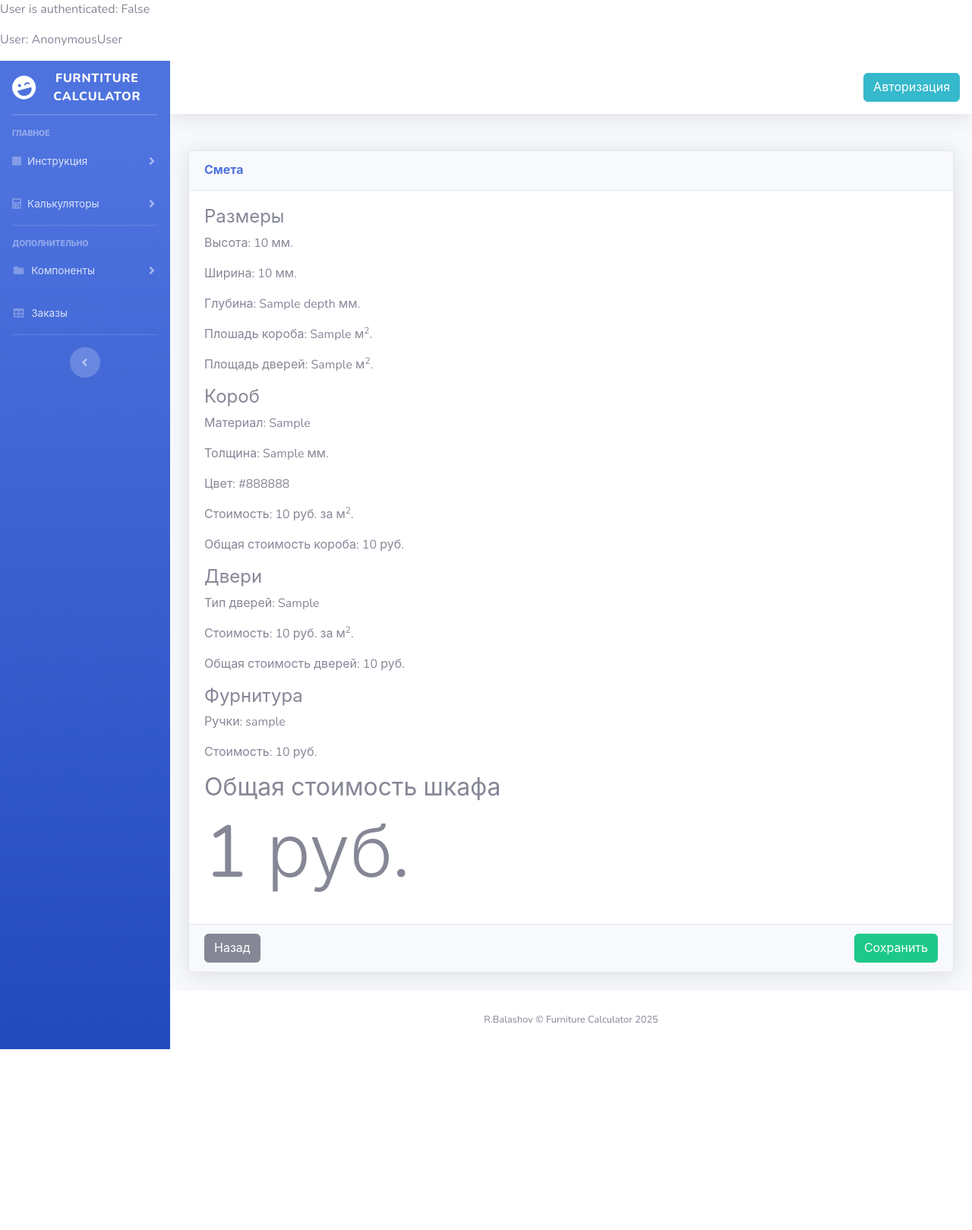
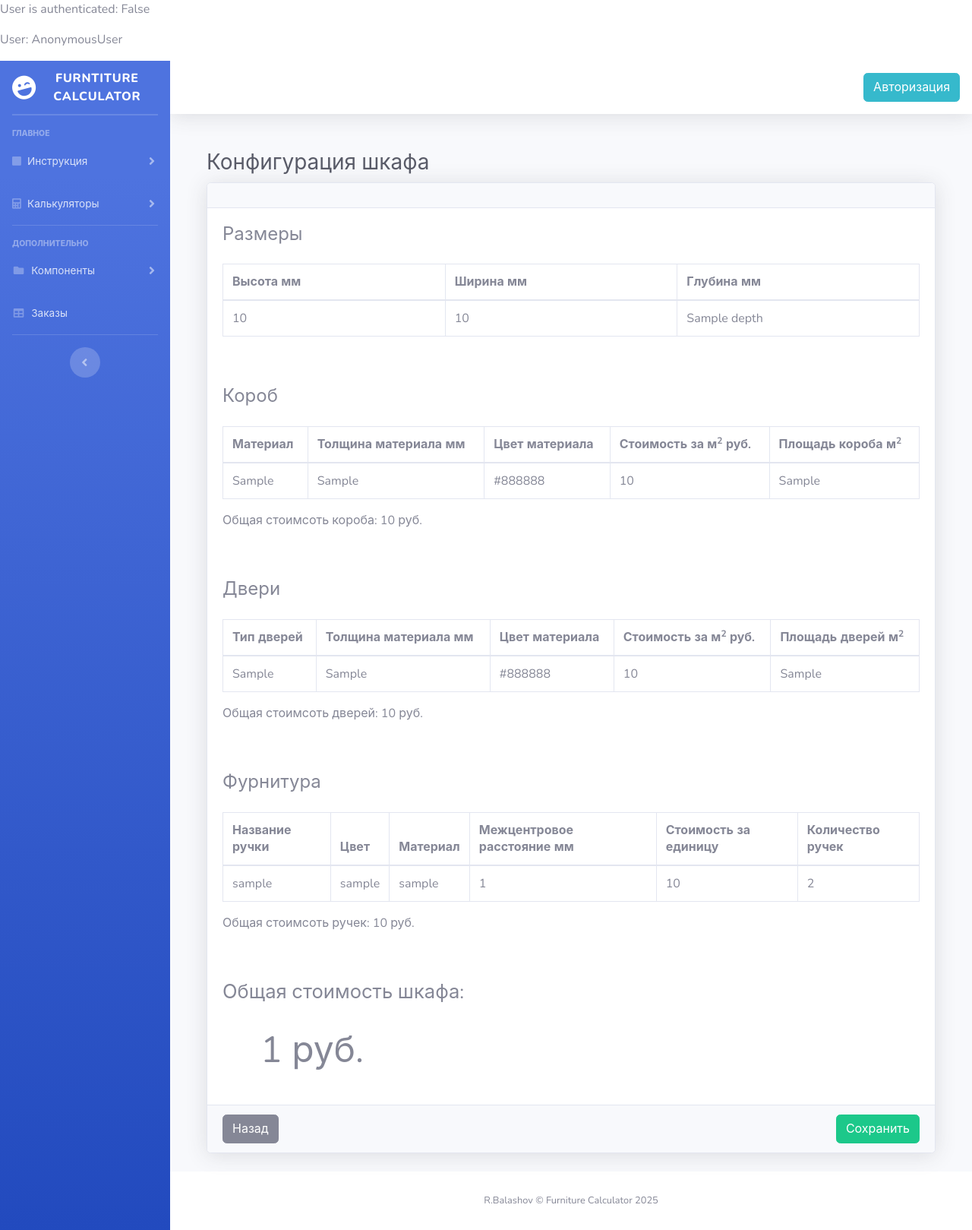
Before and after one commit to romz987/furniture-calc, a Django app: template wardrobe/templates/wardrobe_result.html in a window 1280 px wide. Shown: the whole page at 76% size. Before the commit the page ends 1381 px from the top, so only its background shows below. Run offline with Django 5.2, Linux system fonts and the light colour scheme; the template is opened without the code that fills it: most values are stand-ins (such as "Sample title", 1, 10 or a date in 2020); some libraries are stand-ins or nearby versions.

Commit message:
fix: wardrobe_result.html ready;

```diff
--- a/wardrobe/templates/wardrobe_result.html
+++ b/wardrobe/templates/wardrobe_result.html
@@ -1,38 +1,135 @@
 {% extends 'furniture/base.html' %}
 {% load static %}
+
+
 {% block content %}
-<!-- Card with form -->
+<div class="container-fluid">
+
+    <!-- Page Heading -->
+    <h1 class="h3 mb-2 text-gray-800">Конфигурация шкафа</h1>
+
+    <!-- DataTales Example -->
     <div class="card shadow mb-4">
-    <div class="card-header py-3">
-        <h6 class="m-0 font-weight-bold text-primary">Смета</h6>
+
+      <div class="card-header py-3"></div>
+
+
+      <div class="card-body">
+
+        <div class="table-responsive">
+          <h6 style="font-size: 1.5rem; margin-bottom: 25px;">Размеры</h6>
+          <table class="table table-bordered" width="100%" cellspacing="0">
+            <thead>
+              <tr>
+                <th>Высота мм</th>
+                <th>Ширина мм</th>
+                <th>Глубина мм</th>
+              </tr>
+            </thead>
+            <tbody>
+              <tr>
+                <td>{{ size.height }}</td>
+                <td>{{ size.width }}</td>
+                <td>{{ size.depth }}</td>
+              </tr>
+            </tbody>
+          </table>
+
+          <br>
+          <br>
+
+          <h6 style="font-size: 1.5rem; margin-bottom: 25px;">Короб</h6>
+          <table class="table table-bordered" width="100%" cellspacing="0">
+            <thead>
+              <tr>
+                <th>Материал</th>
+                <th>Толщина материала мм</th>
+                <th>Цвет материала</th>
+                <th>Стоимость за м<sup>2</sup> руб.</th>
+                <th>Площадь короба м<sup>2</sup></th>
+              </tr>
+            </thead>
+            <tbody>
+              <tr>
+                <td>{{ info.material_type }}</td>
+                <td>{{ info.box_material_thickness }}</td>
+                <td>{{ info.box_material_color }}</td>
+                <td>{{ info.box_price_per_sqm }}</td>
+                <td>{{ size.box_square }}</td>
+              </tr>
+            </tbody>
+          </table>
+          <p style="font-size: 1.2 rem">Общая стоимсоть короба: {{ info.box_price }} руб. </p>
+
+          <br>
+          <br>
+
+          <h6 style="font-size: 1.5rem; margin-bottom: 25px;">Двери</h6>
+          <table class="table table-bordered" width="100%" cellspacing="0">
+            <thead>
+              <tr>
+                <th>Тип дверей</th>
+                <th>Толщина материала мм</th>
+                <th>Цвет материала</th>
+                <th>Стоимость за м<sup>2</sup> руб.</th>
+                <th>Площадь дверей м<sup>2</sup></th>
+              </tr>
+            </thead>
+            <tbody>
+              <tr>
+                <td>{{ info.door_type }}</td>
+                <td>{{ info.door_material_thickness }}</td>
+                <td>{{ info.door_material_color }}</td>
+                <td>{{ info.door_price_per_sqm }}</td>
+                <td>{{ size.door_square }}</td>
+              </tr>
+            </tbody>
+          </table>
+          <p style="font-size: 1.2 rem">Общая стоимсоть дверей: {{ info.door_price }} руб. </p>
+
+          <br>
+          <br>
+
+          <h6 style="font-size: 1.5rem; margin-bottom: 25px;">Фурнитура</h6>
+          <table class="table table-bordered" width="100%" cellspacing="0">
+            <thead>
+              <tr>
+                <th>Название ручки</th>
+                <th>Цвет</th>
+                <th>Материал</th>
+                <th>Межцентровое расстояние мм</th>
+                <th>Стоимость за единицу</th>
+                <th>Количество ручек</th>
+              </tr>
+            </thead>
+            <tbody>
+              <tr>
+                <td>{{ info.handle_type }}</td>
+                <td>{{ info.handle_color }}</td>
+                <td>{{ info.handle_material }}</td>
+                <td>{{ info.handle_length|default:"нет" }}</td>
+                <td>{{ info.handle_price_per_one }}</td>
+                <td>2</td>
+              </tr>
+            </tbody>
+          </table>
+          <p style="font-size: 1.2 rem">Общая стоимсоть ручек: {{ info.handle_price }} руб. </p>
+
+          <br>
+          <br>
+
+          <h6 style="font-size: 1.6rem; margin-bottom: 25px;">Общая стоимость шкафа:</h6>
+          <p style="font-size: 3rem; margin-left: 50px;">{{ info.total_price }} руб. </p>
+
         </div>
-    <div class="card-body">
-        <h4>Размеры</h4>
-        <p>Высота: {{ size.height }} мм.</p>
-        <p>Ширина: {{ size.width }} мм.</p>
-        <p>Глубина: {{ size.depth }} мм.</p>
-        <p>Плошадь короба: {{ size.box_square }} м<sup>2</sup>.</p>
-        <p>Площадь дверей: {{ size.door_square }} м<sup>2</sup>.</p>
-        <h4>Короб</h4>
-        <p>Материал: {{ info.material_type }}</p>
-        <p>Толщина: {{ info.material_thickness }} мм.</p>
-        <p>Цвет: {{ info.material_color }}</p>
-        <p>Стоимость: {{ info.box_price_per_sqm }} руб. за м<sup>2</sup>.</p>
-        <p>Общая стоимость короба: {{ info.box_price }} руб.</p>
-        <h4>Двери</h4>
-        <p>Тип дверей: {{ info.door_type }}</p>
-        <p>Стоимость: {{ info.door_price_per_sqm }} руб. за м<sup>2</sup>.</p>
-        <p>Общая стоимость дверей: {{ info.door_price }} руб.</p>
-        <h4>Фурнитура</h4>
-        <p>Ручки: {{ info.handle_type }}</p>
-        <p>Стоимость: {{ info.handle_price }} руб.</p>
-        <h2>Общая стоимость шкафа</h2>
-        <p class="display-1">{{ info.total_price }} руб.<p>
       </div>
+
       <div class="card-footer">
         <a class="btn btn-secondary" href="{% url 'wardrobe:calculator' %}">Назад</a>
         <a class="btn btn-success float-right" href="{% url 'wardrobe:save_order' %}">Сохранить</a>
       </div>
+
     </div>
-<script src="{% static 'js/validation-main.js' %}"></script>
+
+</div>
 {% endblock %}
```
Lines whose indentation alone changed are shown as unchanged.
